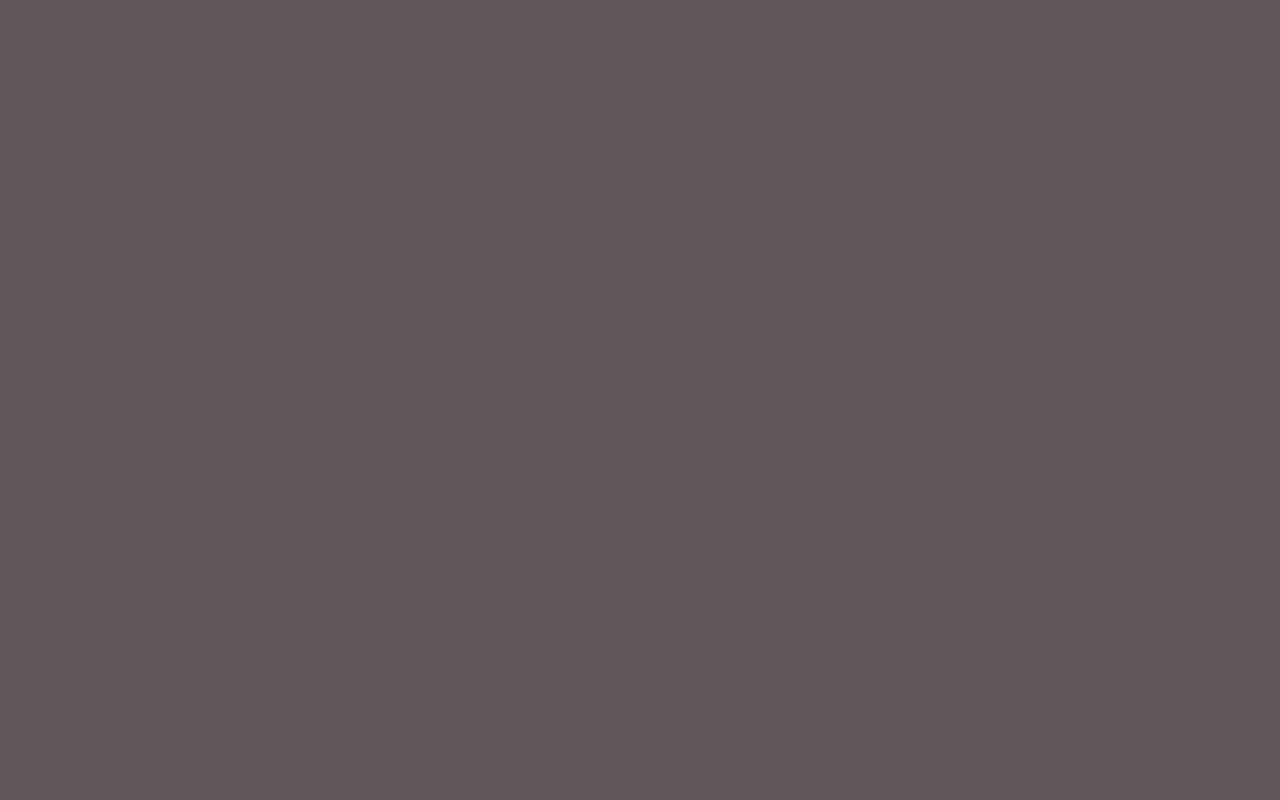
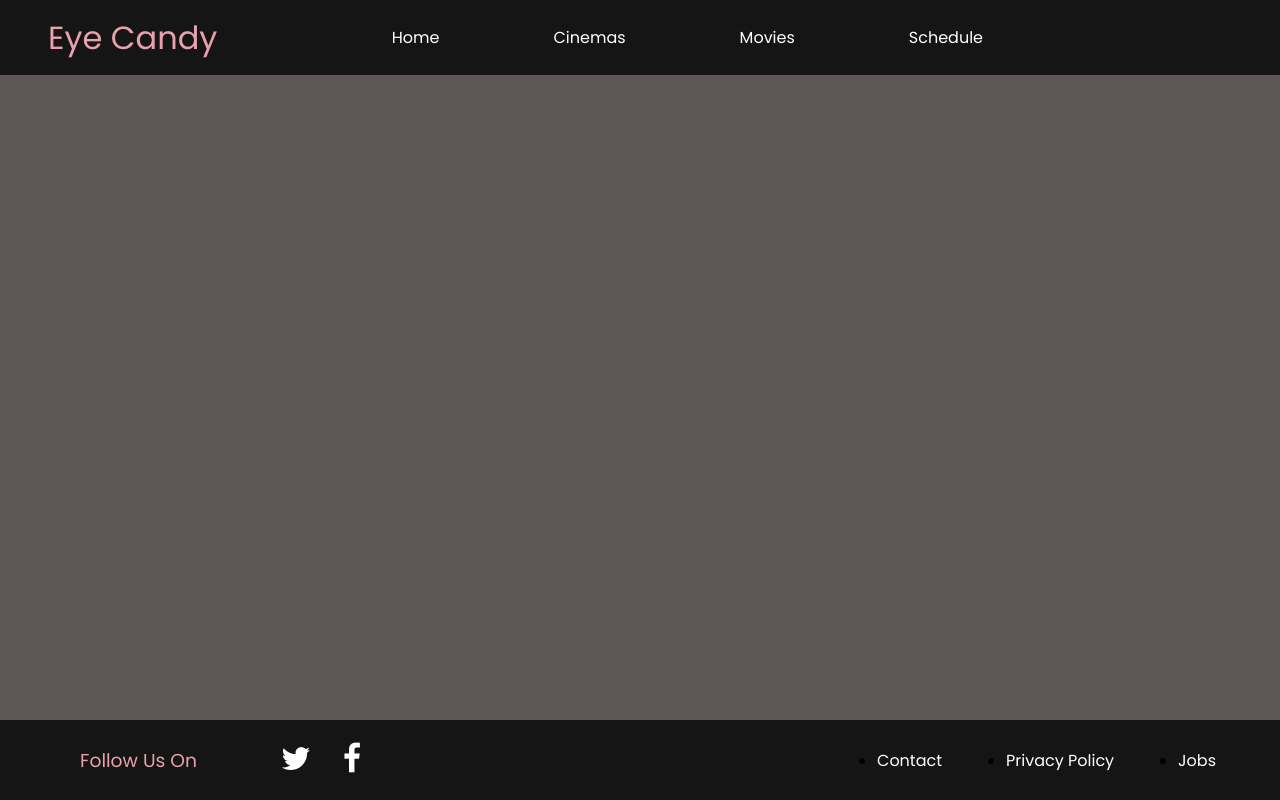
Before and after one commit to landroide13/EyeCandy, a plain HTML site: page jobs.html in a window 1280 px wide. Drawn offline with Linux system fonts and the light colour scheme.

Commit message:
scaffold

```diff
--- a/css/style.css
+++ b/css/style.css
@@ -108,3 +108,5 @@ body{
 .footer footer ul.social{
   margin-right: 25rem;
 }
+
+/* slider */
--- a/jobs.html
+++ b/jobs.html
@@ -4,10 +4,46 @@
   <meta charset="UTF-8">
   <meta http-equiv="X-UA-Compatible" content="IE=edge">
   <meta name="viewport" content="width=device-width, initial-scale=1.0">
+  <link rel="stylesheet" href="https://stackpath.bootstrapcdn.com/font-awesome/4.7.0/css/font-awesome.min.css">
   <link rel="stylesheet" href="css/style.css">
   <title>Eye Candy Cinema</title>
 </head>
 <body>
 
+  <div class="navigation">
+    <nav>
+      <h1 class="logo">Eye Candy</h1>
+      <ul>
+        <li><a href="/">Home</a></li>
+        <li><a href="/cinemas.html">Cinemas</a></li>
+        <li><a href="/movies.html">Movies</a></li>
+        <li><a href="/schedule.html">Schedule</a></li>
+      </ul>
+    </nav>
+  </div>
+
+
+
+
+  <div class="footer">
+    <footer>
+      <h3>Follow Us On</h3>
+      <ul class="social">
+        <a href="">
+          <i class="fa fa-twitter fa-2x"></i>
+        </a>
+         <a href="">
+          <i class="fa fa-facebook fa-2x"></i>
+        </a>
+      </ul>
+      <ul>
+        <li><a href="">Contact</a></li>
+        <li><a href="/privacy.html">Privacy Policy</a></li>
+        <li><a href="/jobs.html">Jobs</a></li>
+      </ul>
+    </footer>
+  </div>
+
+  <script src="JS/main.js"></script>
 </body>
 </html>
```
Also changed, not shown: cinemas.html (+34 -0 lines), index.html (+6 -6 lines), movies.html (+33 -0 lines), privacy.html (+34 -0 lines), schedule.html (+33 -0 lines).
